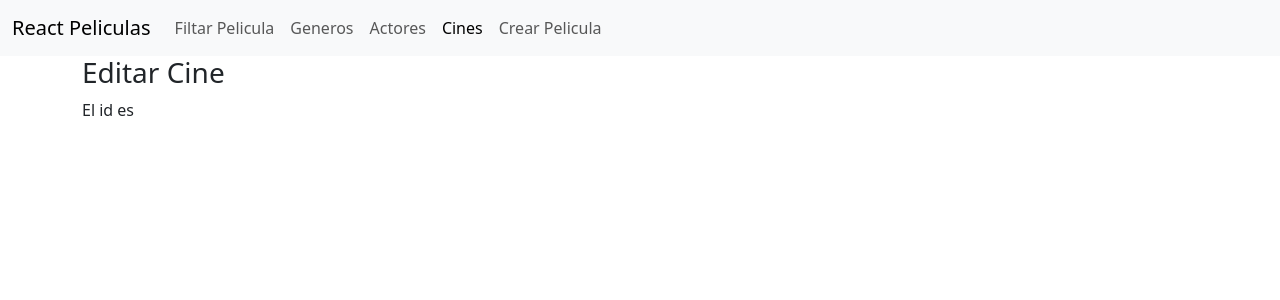
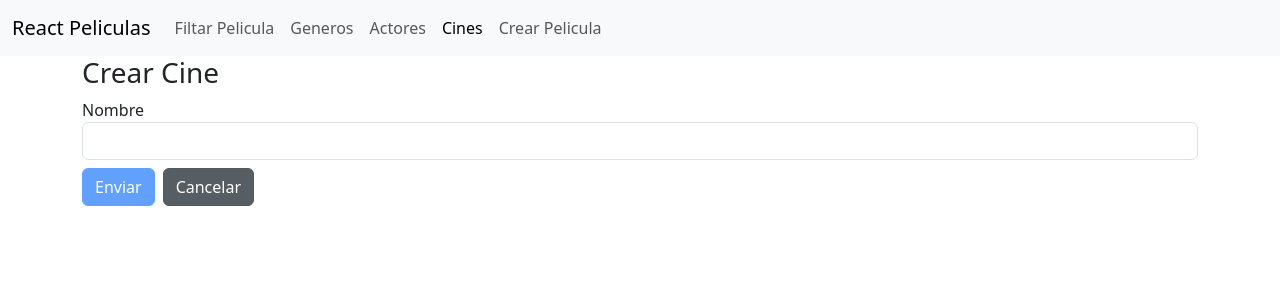
Before and after one commit to Jager1026/Peliculas, a React (Vite) app: page /cines/crear in a window 1280 px wide. Shown: the top 300 px of the page. Built offline with nearby package versions, Linux system fonts and the light colour scheme.

Commit message:
Formulario cine added, now user can create a Cine and also can edit it. An error in routes was fixed.

```diff
--- a/src/AppRoutes.tsx
+++ b/src/AppRoutes.tsx
@@ -12,6 +12,7 @@ import EditarPelicula from "./features/peliculas/componentes/EditarPelicula";
 import CrearPelicula from "./features/peliculas/componentes/CrearPelicula";
 import RutaNoEncontrada from "./componentes/RutaNoEncontrada";
 import FiltrarPeliculas from "./features/peliculas/componentes/FiltrarPeliculas";
+import CrearCine from "./features/cines/componentes/CrearCine";
 
 export default function AppRoutes() {
   return (
@@ -27,7 +28,7 @@ export default function AppRoutes() {
       <Route path="/actores/editar/:id" element={<EditarActor />} />
 
       <Route path="/cines" element={<IndiceCines />} />
-      <Route path="/cines/crear" element={<EditarCine />} />
+      <Route path="/cines/crear" element={<CrearCine />} />
       <Route path="/cines/editar/:id" element={<EditarCine />} />
 
       <Route path="/peliculas/crear" element={<CrearPelicula />} />
--- a/src/features/cines/componentes/CrearCine.tsx
+++ b/src/features/cines/componentes/CrearCine.tsx
@@ -1,5 +1,20 @@
-export default function CrearCines(){
-    return(
-        <h3>Crear Cine</h3>
+import type { SubmitHandler } from "react-hook-form";
+import FormularioCine from "./FormularioCine";
+import type CineCreacion from "../modelos/CineCreacion.model";
+
+export default function CrearCines() {
+
+    const onSubmit: SubmitHandler<CineCreacion> = async (data) => {
+        console.log("Creando Cine...")
+        await new Promise(resolve => setTimeout(resolve,500));
+        console.log(data);
+    }
+
+    return (
+        <>
+            <h3>Crear Cine</h3>
+            <FormularioCine onSubmit={onSubmit} />
+        </>
+
     )
 }
--- a/src/features/cines/componentes/EditarCine.tsx
+++ b/src/features/cines/componentes/EditarCine.tsx
@@ -1,11 +1,30 @@
+import { useEffect, useState } from "react";
 import { useParams } from "react-router"
+import type CineCreacion from "../modelos/CineCreacion.model";
+import FormularioCine from "./FormularioCine";
+import type { SubmitHandler } from "react-hook-form";
+import Cargando from "../../../componentes/Cargando";
 
 export default function EditarCine(){
     const {id} = useParams();
+    const [modelo, setModelo] = useState<CineCreacion | undefined>(undefined)
+
+    useEffect(()=>{
+        setTimeout(() =>{
+            setModelo({nombre: 'Sambil'})
+        }, 1000)
+    },[id]) ;
+
+        const onSubmit: SubmitHandler<CineCreacion> = async (data) => {
+            console.log("Editando Cine...")
+            await new Promise(resolve => setTimeout(resolve,500));
+            console.log(data);
+        }
+
     return(
         <>
         <h3>Editar Cine</h3>
-        <p>El id es {id}</p>
+        {modelo ? <FormularioCine modelo= {modelo} onSubmit={onSubmit}/>: <Cargando/>}
         </>
 
     )
--- /dev/null
+++ b/src/features/cines/componentes/FormularioCine.tsx
@@ -0,0 +1,43 @@
+import { useForm, type SubmitHandler } from "react-hook-form";
+import type CineCreacion from "../modelos/CineCreacion.model";
+import { yupResolver } from "@hookform/resolvers/yup";
+import * as yup from "yup";
+import { primeraLetraMayuscula } from "../../../validaciones/Validaciones";
+import Boton from "../../../componentes/Boton";
+import { NavLink } from "react-router";
+
+export default function FormularioCine(props: FormularioCineProps){
+    const {register,handleSubmit, formState: {errors,isValid, isSubmitting}} = useForm<CineCreacion>({
+        resolver:yupResolver(reglasDeValidacion),
+        mode:'onChange',
+        defaultValues:props.modelo ?? {nombre: ('')}
+    })
+
+    return(
+        <>
+            <form onSubmit={handleSubmit(props.onSubmit)}>
+                <div className="form-group">
+                    <label htmlFor="nombre">Nombre</label>
+                    <input type="text" id="nombre" className="form-control" autoComplete="off"
+                    {...register('nombre')} />
+                    {errors.nombre && <p className="error">{errors.nombre.message}</p>}
+                </div>
+                <div className="mt-2">
+                    <Boton type="submit" disabled={!isValid||isSubmitting}>
+                        {isSubmitting? "Enviando..." : "Enviar"}</Boton>
+                        <NavLink to={"/cines"} className="btn btn-secondary ms-2">Cancelar</NavLink>
+                </div>
+            </form>
+        </>
+    )
+}
+
+interface FormularioCineProps {
+    modelo?: CineCreacion;
+    onSubmit:SubmitHandler<CineCreacion>;
+}
+
+const reglasDeValidacion = yup.object({
+    nombre: yup.string().required('El nombre es obligatorio')
+    .test(primeraLetraMayuscula())
+})
--- /dev/null
+++ b/src/features/cines/modelos/CineCreacion.model.ts
@@ -0,0 +1,3 @@
+export default interface CineCreacion{
+    nombre:string
+}
```
